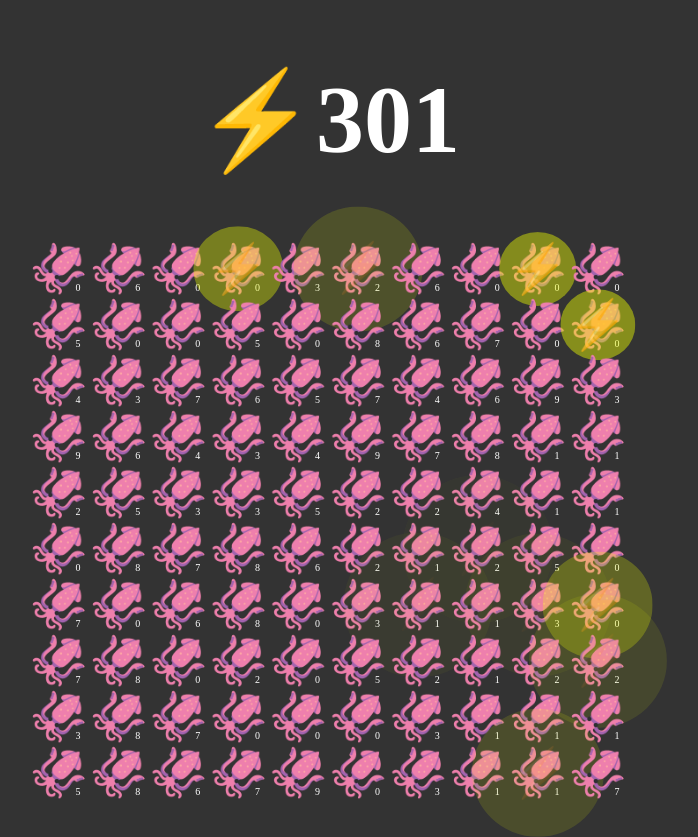
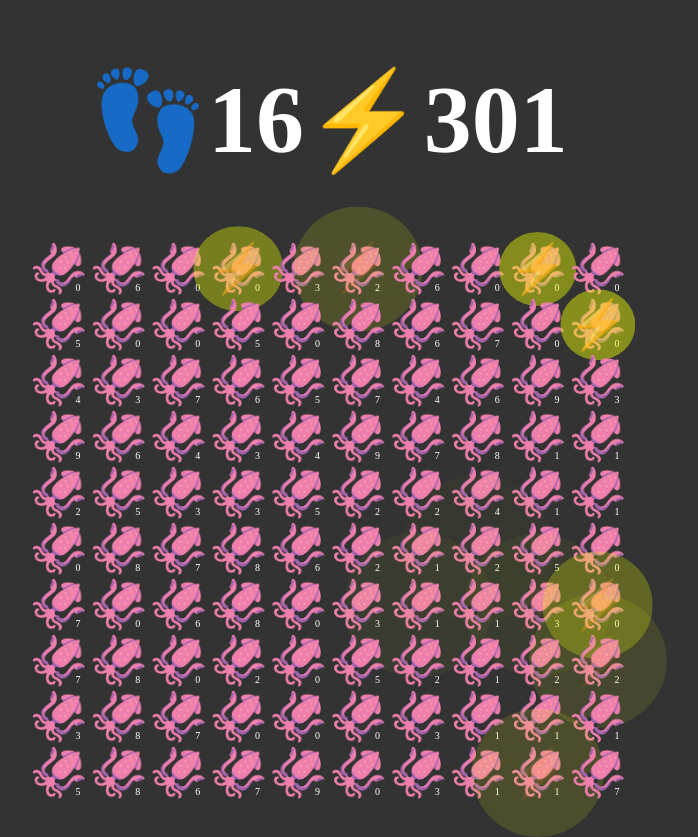
Before and after one commit to elonmallin/advent-of-code-2021, a website built with webpack: page day11/dist/index.html in a window 1280 px wide. Shown: the whole page, without its empty margins (312-1010 px from the left). Built offline with nearby package versions, Linux system fonts and the light colour scheme.

Commit message:
feat(day11): add day11 part 2

```diff
--- a/day11/src/index.ts
+++ b/day11/src/index.ts
@@ -13,7 +13,7 @@ function inc(x: number, y: number, input: Array<Array<number>>, flashMemo: any,
     }
 
     input[y][x]++;
-    renderer.queueRender(input, totFlashCount + flashCount);
+    renderer.queueRender(input, totFlashCount + flashCount, 0);
 
     const colLen = input.length;
     const rowLen = input[0].length;
@@ -48,8 +48,6 @@ function solvePart1(input: Array<Array<number>>): number {
                 flashCount += inc(x, y, input, flashMemo, flashCount);
             }
         }
-        // console.log(input.reduce((acc, n) => acc + n.join('')+'\r\n', ''));
-        // debugger;
     }
 
     renderer.startAnimating();
@@ -57,4 +55,77 @@ function solvePart1(input: Array<Array<number>>): number {
     return flashCount;
 }
 
-console.log(solvePart1(input));
+function inc2(x: number, y: number, input: Array<Array<number>>, flashMemo: any, totFlashCount: number, step: number): number {
+    let flashCount = 0;
+
+    const flashKey = `${x}:${y}`;
+
+    if (flashMemo[flashKey]) {
+        return 0;
+    }
+
+    input[y][x]++;
+    renderer.queueRender(input, totFlashCount + flashCount, step);
+
+    const colLen = input.length;
+    const rowLen = input[0].length;
+
+    if (input[y][x] > 9) {
+        input[y][x] = 0;
+        flashCount++;
+        flashMemo[flashKey] = 1;
+
+        // Part 2 start
+        const allInSync = input.reduce((acc, rows) => acc.concat(rows), []).reduce((acc, n) => acc && n == 0, true)
+        if (allInSync) {
+            return -1;
+        }
+        // Part 2 end
+
+        const adjacents = [[0, -1], [1, -1], [1, 0], [1, 1], [0, 1], [-1, 1], [-1, 0], [-1, -1]]
+        for (const adjacent of adjacents) {
+            if (x + adjacent[0] < 0 || x + adjacent[0] >= rowLen || y + adjacent[1] < 0 || y + adjacent[1] >= colLen) {
+                continue; // Out of range
+            }
+
+            let incRes = inc2(x + adjacent[0], y + adjacent[1], input, flashMemo, totFlashCount + flashCount, step);
+            if (incRes == -1) {
+                return -1;
+            }
+
+            flashCount += incRes;
+        }
+    }
+
+    return flashCount;
+}
+
+function solvePart2(input: Array<Array<number>>): number {
+    renderer.setup(input);
+
+    let syncIdx = -1;
+    let flashCount = 0;
+
+    for (let i = 0; i < 1000; ++i) {
+        const flashMemo = {};
+        for (let y = 0; y < input.length; y++) {
+            for (let x = 0; x < input[0].length; x++) {
+                const incRes = inc2(x, y, input, flashMemo, flashCount, i);
+                if (incRes == -1) {
+                    syncIdx = i;
+                    i = y = x = Infinity;
+                    break;
+                }
+
+                flashCount += incRes;
+            }
+        }
+    }
+
+    renderer.startAnimating();
+
+    return syncIdx + 1;
+}
+
+// console.log(solvePart1(input));
+console.log(solvePart2(input));
--- a/day11/src/renderer.ts
+++ b/day11/src/renderer.ts
@@ -23,8 +23,8 @@ export const setup = (input: Array<Array<number>>) => {
 }
 
 let queue: any = []
-export const queueRender = (input: Array<Array<number>>, flashCount: number) => {
-    queue.push([input.map(x => x.slice()).slice(), flashCount]);
+export const queueRender = (input: Array<Array<number>>, flashCount: number, step: number) => {
+    queue.push([input.map(x => x.slice()).slice(), flashCount, step]);
 }
 
 let fpsInterval = 0;
@@ -33,7 +33,6 @@ let startTime = 0;
 
 export function startAnimating() {
     let flashCount = 0;
-    console.log('before', queue.length);
     queue = queue.reduce((acc: any, n: any) => {
         if (flashCount >= n[1]) {
             return acc;
@@ -43,7 +42,6 @@ export function startAnimating() {
 
         return acc;
     }, [])
-    console.log('after', queue.length);
 
     fpsInterval = 1000 / 120;
     then = Date.now();
@@ -88,6 +86,8 @@ const render = () => {
 
     const flashCountElm = document.getElementById('flash-count');
     flashCountElm.textContent = step[1].toString();
+    const stepCountElm = document.getElementById('step-count');
+    stepCountElm.textContent = (step[2] + 1).toString();
 
     for (let y = 0; y < step[0].length; y++) {
         for (let x = 0; x < step[0][0].length; x++) {
```
Also changed, not shown: day11/dist/index.html.
